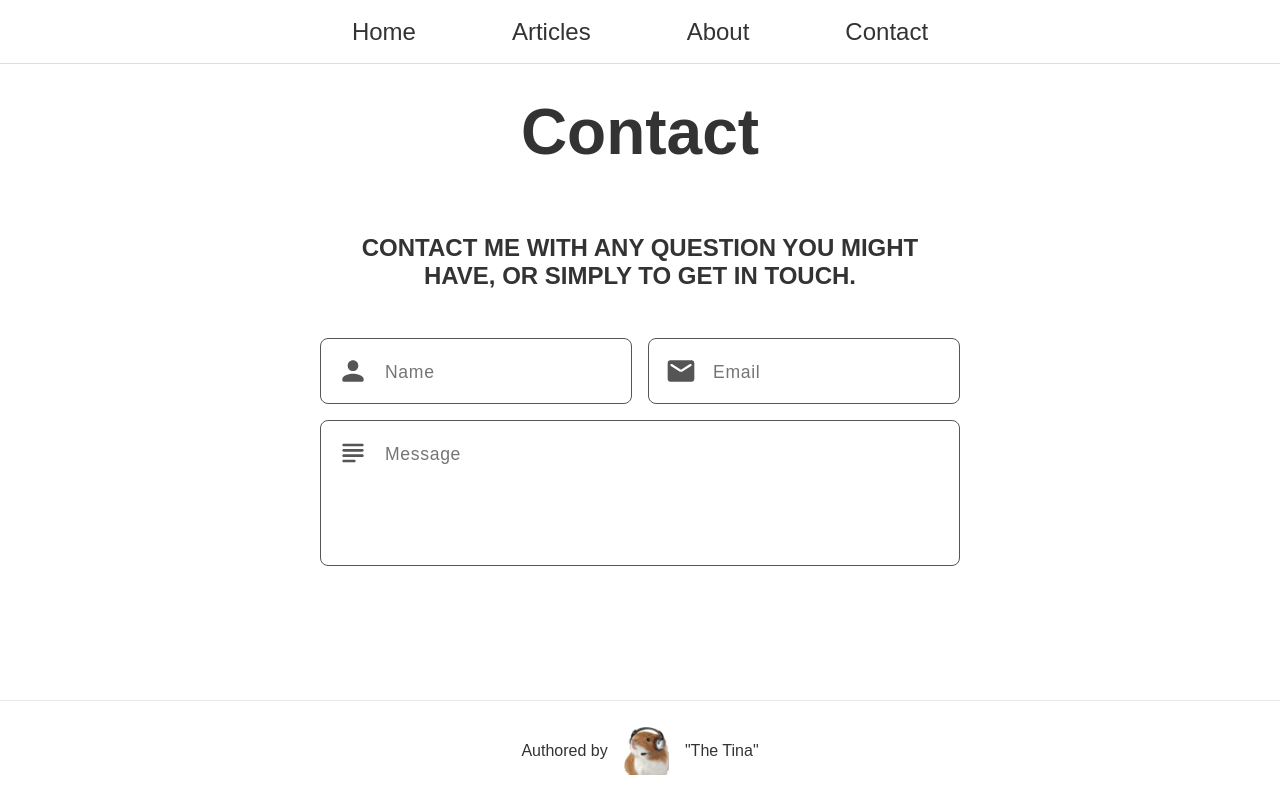
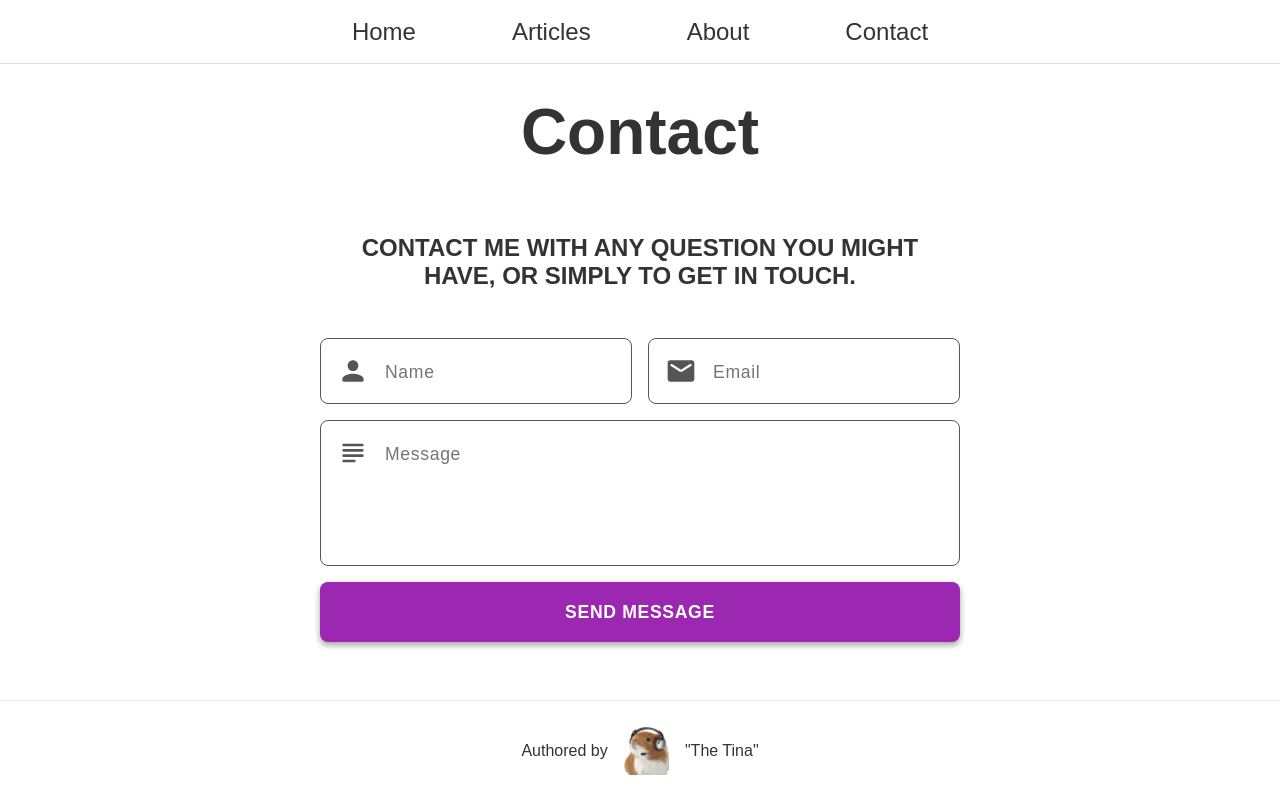
Before and after one commit to Tionbai/personal-blog-next, a Next.js app: page /contact in a window 1280 px wide. Built offline with nearby package versions, Linux system fonts and the light colour scheme; a web font is replaced by a local one.

Commit message:
Added form button

```diff
--- a/components/Contact/Form.js
+++ b/components/Contact/Form.js
@@ -21,14 +21,21 @@ const Form = () => {
             className={`${styles.form__input__textarea} text`}
           />
         </label>
-        <label className={styles.form__input}>
+        <div className={styles.form__input}>
           {messageIcon}
           <textarea
             placeholder="Message"
             className={`${styles.form__input__textarea} textarea text`}
           />
-        </label>
+        </div>
       </div>
+      <button
+        className={`${styles.form__button} text`}
+        type="submit"
+        onClick={handleSubmit}
+      >
+        Send message
+      </button>
     </form>
   );
 };
--- a/styles/Contact/Form.module.scss
+++ b/styles/Contact/Form.module.scss
@@ -22,6 +22,12 @@
     padding: 1rem;
     border-radius: 0.5rem;
     border: 1px solid #555;
+    transition: box-shadow 0.1s ease-in;
+
+    &:focus-within {
+      border: 1px solid transparent;
+      box-shadow: 0 0 1pt 2pt var(--clr-primary);
+    }
 
     &__textarea {
       padding-top: 0.2rem;
@@ -37,4 +43,22 @@
       color: #555;
     }
   }
+
+  &__button {
+    padding: 1rem;
+    border-radius: 0.5rem;
+    font-weight: bold;
+    color: white;
+    background: var(--clr-primary);
+    box-shadow: rgba(0, 0, 0, 0.16) 0px 3px 6px, rgba(0, 0, 0, 0.23) 0px 3px 6px;
+    transition: background-color 0.2s ease;
+
+    &:hover {
+      background-color: var(--clr-primary-dark);
+    }
+  }
 }
+
+.form__input:focus-within > svg > * {
+  fill: var(--clr-primary);
+}
--- a/styles/Layout/Layout.module.scss
+++ b/styles/Layout/Layout.module.scss
@@ -14,8 +14,4 @@
   flex-direction: column;
   justify-content: flex-start;
   align-items: center;
-
-  @media (min-width: (42rem)) {
-    border: 0;
-  }
 }
--- a/styles/Layout/components/Nav.module.scss
+++ b/styles/Layout/components/Nav.module.scss
@@ -9,7 +9,6 @@
   &__list {
     margin: 0 auto;
     text-align: center;
-    background: white;
 
     &__item {
       display: inline-block;
--- a/styles/globals.scss
+++ b/styles/globals.scss
@@ -12,6 +12,17 @@
   font-family: "Blinker", sans-serif;
   border: none;
   outline: none;
+  background: none;
+}
+
+:root {
+  --clr-primary: #9c27b0;
+  --clr-primary-light: #d05ce3;
+  --clr-primary-dark: #6a0080;
+  --clr-secondary: #fafafa;
+  --clr-secondary-light: #ffffff;
+  --clr-secondary-dark: #c7c7c7;
+
 }
 
 html,
```
